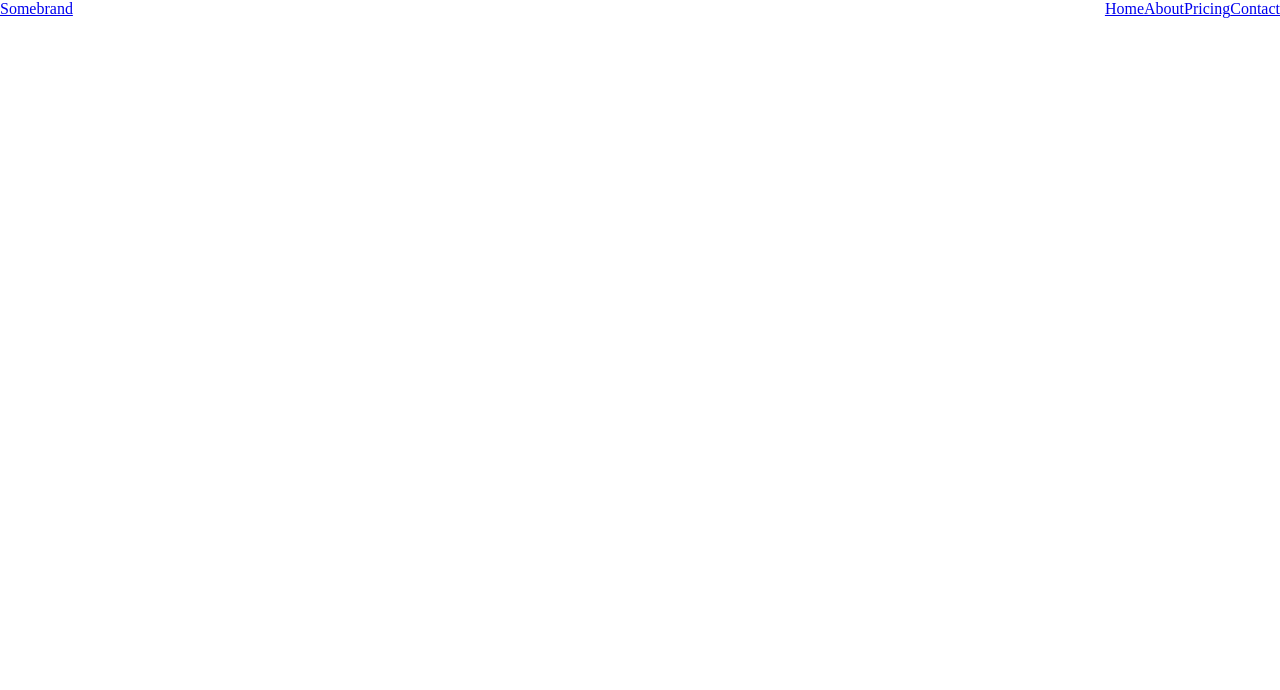
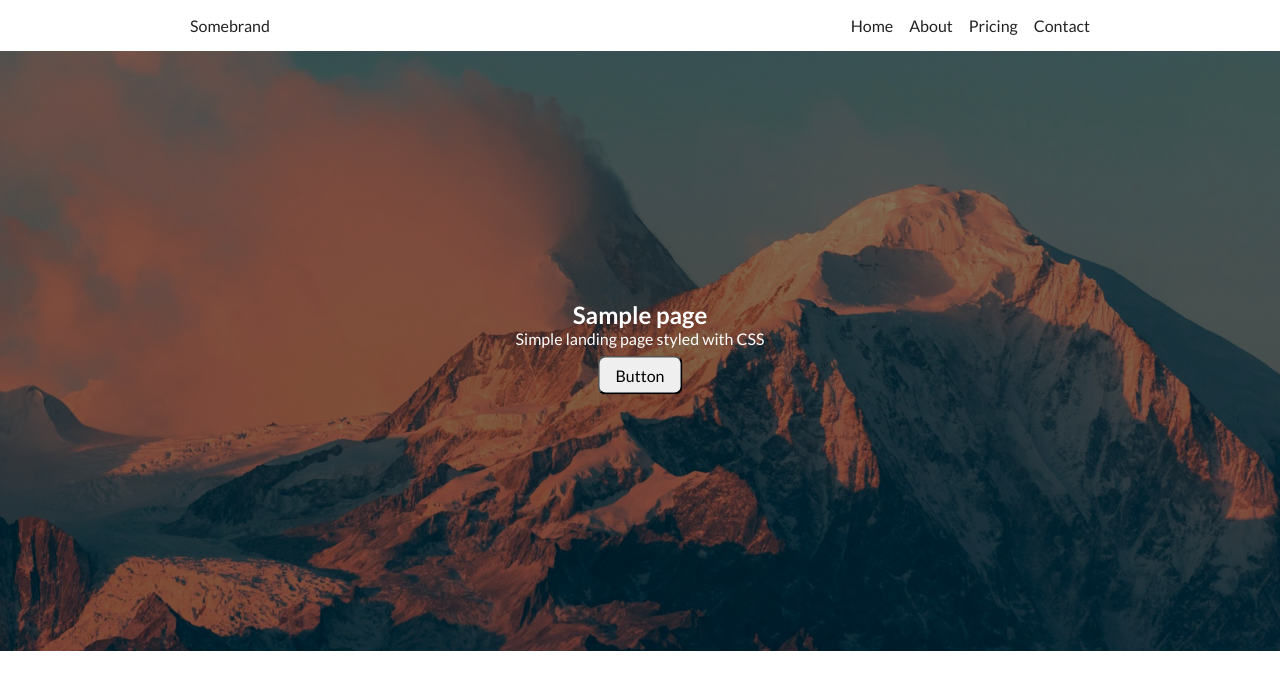
Before and after one commit to frogDoesTech/sample-page, a plain HTML site: page index.html in a window 1280 px wide. Drawn offline with Linux system fonts and the light colour scheme.

Commit message:
adding hero section, custom lato font

```diff
--- a/index.html
+++ b/index.html
@@ -1,16 +1,19 @@
 <!DOCTYPE html>
 <html lang="en">
+
 <head>
     <meta charset="UTF-8">
     <meta name="viewport" content="width=device-width, initial-scale=1.0">
     <link rel="stylesheet" href="styles/main.css">
     <title>Sample page</title>
 </head>
+
 <body>
     <header>
+        <div class="top-nav-container">
             <div class="top-nav">
                 <div class="brand-container">
-                <a href="#">Somebrand</a>
+                    <a class="brand" href="#">Somebrand</a>
                 </div>
                 <div class="links-container">
                     <div class="link"><a href="#">Home</a></div>
@@ -19,6 +22,18 @@
                     <div class="link"><a href="#">Contact</a></div>
                 </div>
             </div>
+        </div>
     </header>
+
+    <section class="hero">
+        <div class="hero-image">
+            <div class="hero-text">
+                <h1>Sample page</h1>
+                <p>Simple landing page styled with CSS</p>
+                <button class="cta-light">Button</button>
+            </div>
+        </div>
+    </section>
 </body>
+
 </html>
--- a/styles/main.css
+++ b/styles/main.css
@@ -1,15 +1,96 @@
+/* Font */
+@font-face {
+    font-family: "Lato";
+    font-style: normal;
+    font-weight: 700;
+    src:
+        url(/assets/fonts/Lato-Bold.ttf) format("truetype");
+}
+
+@font-face {
+    font-family: "Lato";
+    font-style: italic;
+    font-weight: 700;
+    src:
+        url(/assets/fonts/Lato-BoldItalic.ttf) format("truetype");
+}
+
+@font-face {
+    font-family: "Lato";
+    font-style: normal;
+    font-weight: 400;
+    src:
+        url(/assets/fonts/Lato-Regular.ttf) format("truetype");
+}
+
+@font-face {
+    font-family: "Lato";
+    font-style: italic;
+    font-weight: 400;
+    src:
+        url(/assets/fonts/Lato-Italic.ttf) format("truetype");
+}
+
+@font-face {
+    font-family: "Lato";
+    font-style: normal;
+    font-weight: 200;
+    src:
+        url(/assets/fonts/Lato-Light.ttf) format("truetype");
+}
+
+@font-face {
+    font-family: "Lato";
+    font-style: italic;
+    font-weight: 200;
+    src:
+        url(/assets/fonts/Lato-LightItalic.ttf) format("truetype");
+}
+
+/* Global */
+
 * {
     margin: 0;
     padding: 0;
     box-sizing: border-box;
+    /* border: 1px solid red; */
 }
 
 body {
     background-color: #fff;
     color: #222;
+    font-family: "Lato", sans-serif;
+    font-weight: 400;
+    min-height: 100vh;
+}
+
+a {
+    color: inherit;
+    text-decoration: none;
+}
+
+a::after {
+    color: inherit;
+}
+
+a:active {
+    color: inherit;
+}
+
+a:hover {
+    color: inherit;
+}
+
+/* Top navigation */
+
+.top-nav-container {
+    padding: 1em;
+    text-align: center;
 }
 
 .top-nav {
+    margin: auto;
+    max-width: 900px;
     display: flex;
     justify-content: space-between;
 }
@@ -17,3 +98,36 @@ body {
 .links-container {
     display: flex;
 }
+
+.links-container .link:not(:last-child) {
+    margin-right: 1em;
+}
+
+/* Hero */
+
+.hero-image {
+    height: 75vh;
+    background-image: linear-gradient(rgba(0, 0, 0, 0.5), rgba(0, 0, 0, 0.5)),
+    url(/assets/images/hero.jpg);
+    background-position: center;
+    background-repeat: no-repeat;
+    background-size: cover;
+    position: relative;
+}
+
+.hero-text {
+    text-align: center;
+    position: absolute;
+    top: 50%;
+    left: 50%;
+    transform: translate(-50%, -50%);
+    color: #fff;
+}
+
+.cta-light {
+    font-family: inherit;
+    font-size: inherit;
+    margin: 0.5em;
+    padding: 0.5em 1em;
+    border-radius: 0.5em;
+}
```
Also changed, not shown: assets/fonts/Lato-Bold.ttf (added), assets/fonts/Lato-BoldItalic.ttf (added), assets/fonts/Lato-Italic.ttf (added), assets/fonts/Lato-Light.ttf (added), assets/fonts/Lato-LightItalic.ttf (added), assets/fonts/Lato-Regular.ttf (added), assets/fonts/OFL.txt (added), assets/images/hero.jpg (added). Lines whose indentation alone changed are shown as unchanged.
